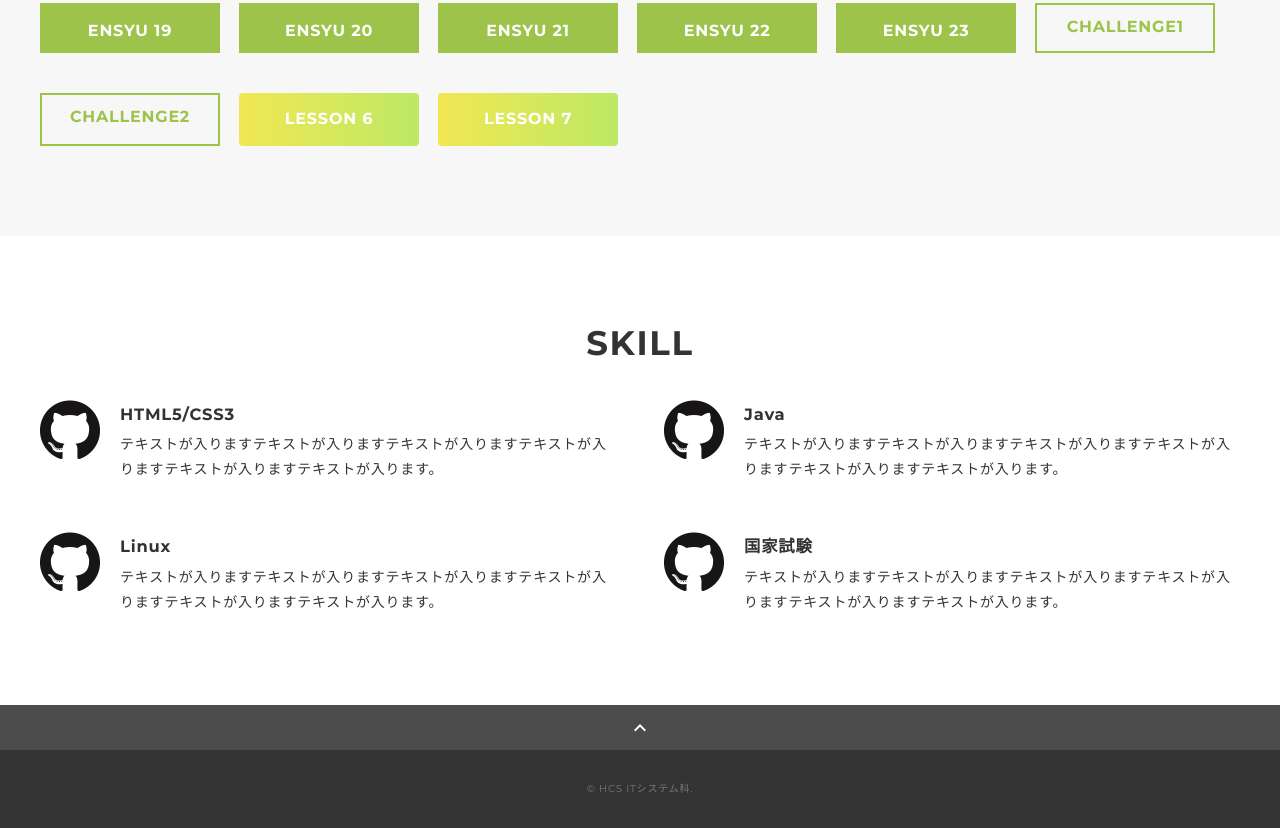
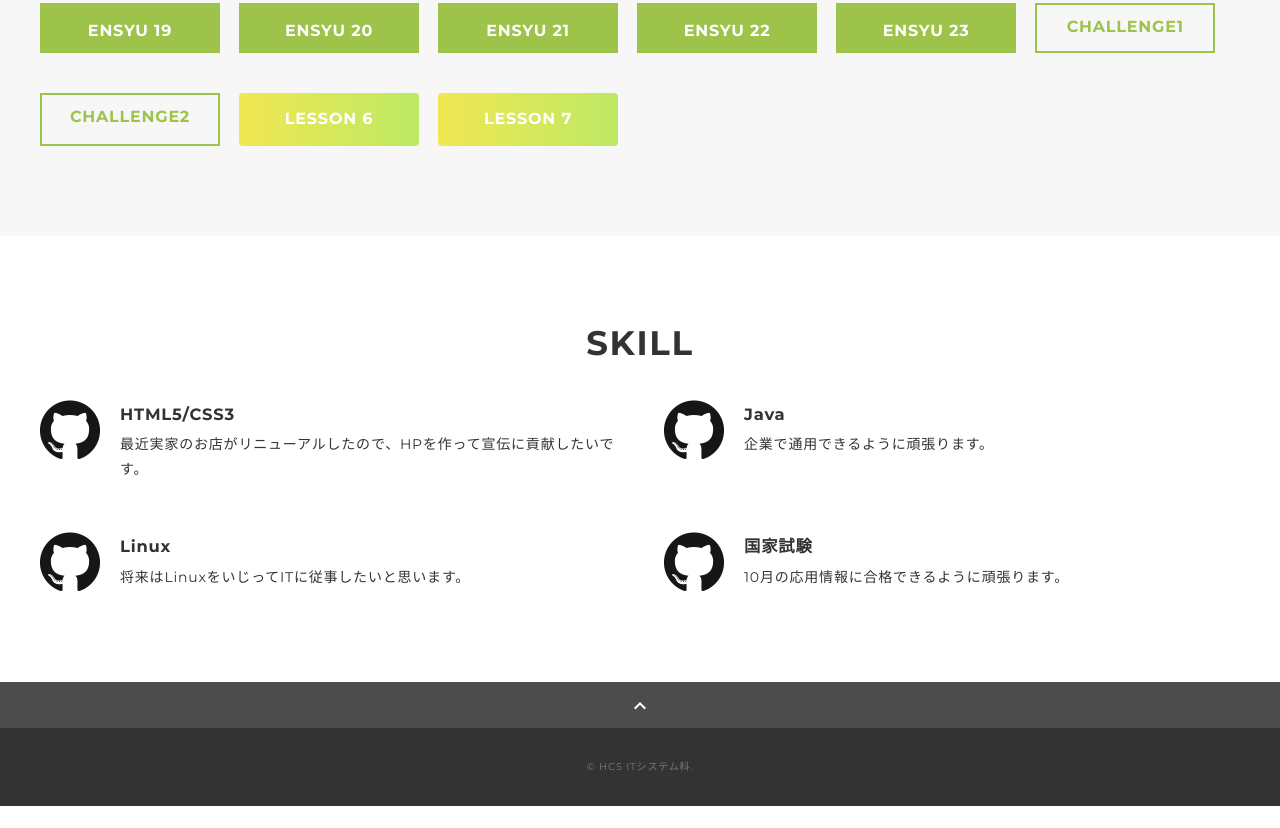
Before and after one commit to shio-nomen/J2A113, a plain HTML site: page portfolio/index.html in a window 1280 px wide. Shown: the part 1181-2009 px from the top of the page. After the commit the page ends 1987 px from the top, so only its background shows below. Drawn offline with nearby package versions, Linux system fonts and the light colour scheme.

Commit message:
Add files via upload

```diff
--- a/portfolio/index.html
+++ b/portfolio/index.html
@@ -79,7 +79,7 @@
 						<a class="works-item btn-open" href="../ensyu/22_2.html">ENSYU 22</a>
 						<a class="works-item btn-open" href="../ensyu/23_2.html">ENSYU 23</a>
 						<a class="works-item btn-box" href="../challenge/challenge1/ch.html">CHALLENGE1</a>
-						<a class="works-item btn-box" href="../challenge/challenge2/ch2.html">CHALLENGE2</a>
+						<a class="works-item btn-box" href="../challenge/challenge2/ch.html">CHALLENGE2</a>
 						<a class="works-item btn-gradation" href="../lesson6/index.html">LESSON 6</a>
 						<a class="works-item btn-gradation" href="../lesson7/index.html">LESSON 7</a>
 					</div>
@@ -97,7 +97,7 @@
 							<div class="skill-body">
 								<h3 class="skill-name">HTML5/CSS3</h3>
 								<p class="skill-text">
-									テキストが入りますテキストが入りますテキストが入りますテキストが入りますテキストが入りますテキストが入ります。</p>
+									最近実家のお店がリニューアルしたので、HPを作って宣伝に貢献したいです。</p>
 							</div>
 						</div>
 						<div class="skill-item">
@@ -105,7 +105,7 @@
 							<div class="skill-body">
 								<h3 class="skill-name">Java</h3>
 								<p class="skill-text">
-									テキストが入りますテキストが入りますテキストが入りますテキストが入りますテキストが入りますテキストが入ります。</p>
+									企業で通用できるように頑張ります。</p>
 							</div>
 						</div>
 						<div class="skill-item">
@@ -113,7 +113,7 @@
 							<div class="skill-body">
 								<h3 class="skill-name">Linux</h3>
 								<p class="skill-text">
-									テキストが入りますテキストが入りますテキストが入りますテキストが入りますテキストが入りますテキストが入ります。</p>
+									将来はLinuxをいじってITに従事したいと思います。</p>
 							</div>
 						</div>
 						<div class="skill-item">
@@ -121,7 +121,7 @@
 							<div class="skill-body">
 								<h3 class="skill-name">国家試験</h3>
 								<p class="skill-text">
-									テキストが入りますテキストが入りますテキストが入りますテキストが入りますテキストが入りますテキストが入ります。</p>
+								10月の応用情報に合格できるように頑張ります。</p>
 							</div>
 						</div>
 					</div>
```
